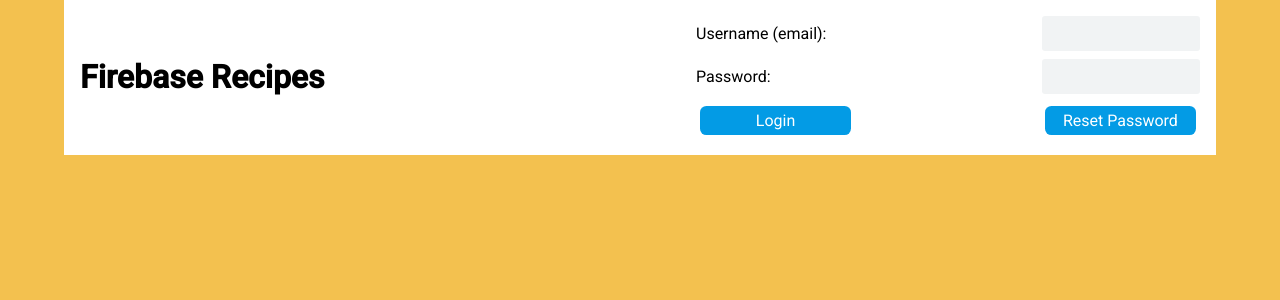
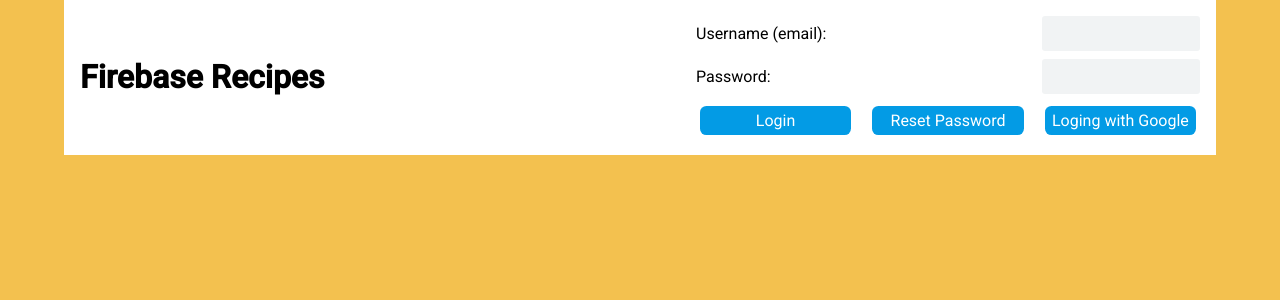
Before and after one commit to mnca16/firebase-recipes-web-app, a React (Create React App) app: page / in a window 1280 px wide. Shown: the top 300 px of the page. Built offline with nearby package versions, Linux system fonts and the light colour scheme; no server answers.

Commit message:
managed login with a google account

```diff
--- a/src/Components/LoginForm.js
+++ b/src/Components/LoginForm.js
@@ -16,6 +16,15 @@
       setPassWord("")
     } catch (error) {
       alert(error.message) //This message comes from firebase
+    }
+  }
+
+  //Handle login with Google
+  async function handleLoginWithGoogle() {
+    try {
+      await FirebaseAuthService.loginWithGoogle()
+    } catch (error) {
+      alert(error.message)
     }
   }
 
@@ -83,6 +92,13 @@
             >
               Reset Password
             </button>
+            <button
+              type="button"
+              onClick={handleLoginWithGoogle}
+              className="primary-button"
+            >
+              Loging with Google
+            </button>
           </div>
         </form>
       )}
```
